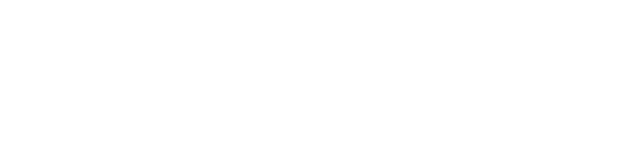
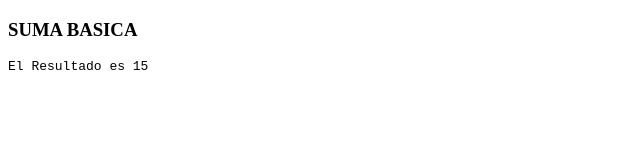
Before and after one commit to antoniocastillopantoja/ejerciciosjavascript, a plain HTML site: page ejercicios00/index.html in a window 1280 px wide. Shown: the whole page, without its empty margins (0-640 px from the left). Drawn offline with Linux system fonts and the light colour scheme.

Commit message:
se inserto la suma con un id

```diff
--- a/ejercicios00/index.html
+++ b/ejercicios00/index.html
@@ -8,6 +8,13 @@
 </head>
 <body>
 
+    <div>
+        <h3> SUMA BASICA </h3>
+        <pre id="result">
+
+        </pre>
+
+    </div>
 
 
     <script>
@@ -18,6 +25,7 @@
         let a =5; // variables que puedes ser manipuladas con valores iniciales
         let b =10;
         const suma = a + b; //la contante no puede cambiar
+        document.getElementById("result").innerHTML = "El Resultado es "+suma;
         console.log("El resultado", suma);
     </script>
 </body>
```
